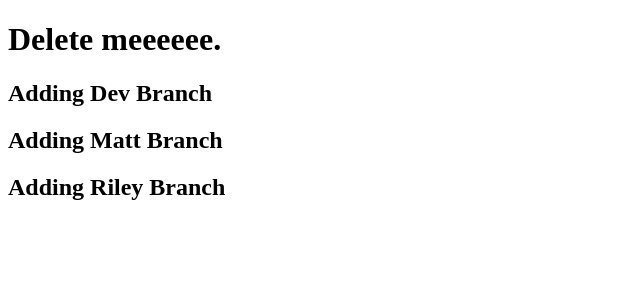
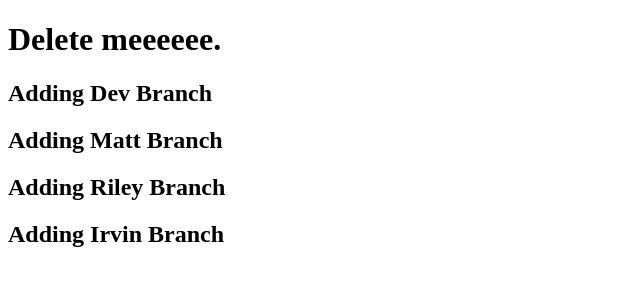
Before and after one commit to M4ttHolmes/CharCreator_Server, a plain HTML site: page index.html in a window 1280 px wide. Shown: the whole page, without its empty margins (0-640 px from the left). Drawn offline with Linux system fonts and the light colour scheme.

Commit message:
added Irvin branch

```diff
--- a/index.html
+++ b/index.html
@@ -11,5 +11,6 @@
     <h2>Adding Dev Branch</h2>
     <h2>Adding Matt Branch</h2>
     <h2>Adding Riley Branch</h2>
+    <h2>Adding Irvin Branch</h2>
 </body>
 </html>
```
